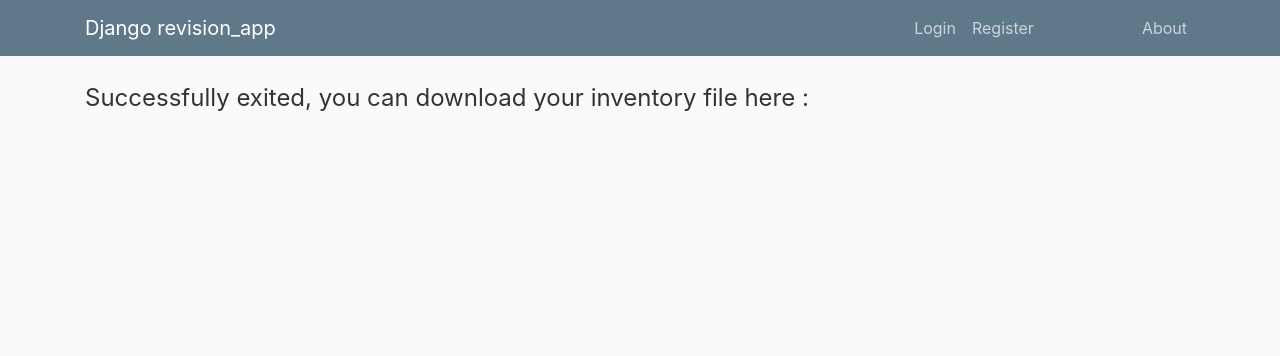
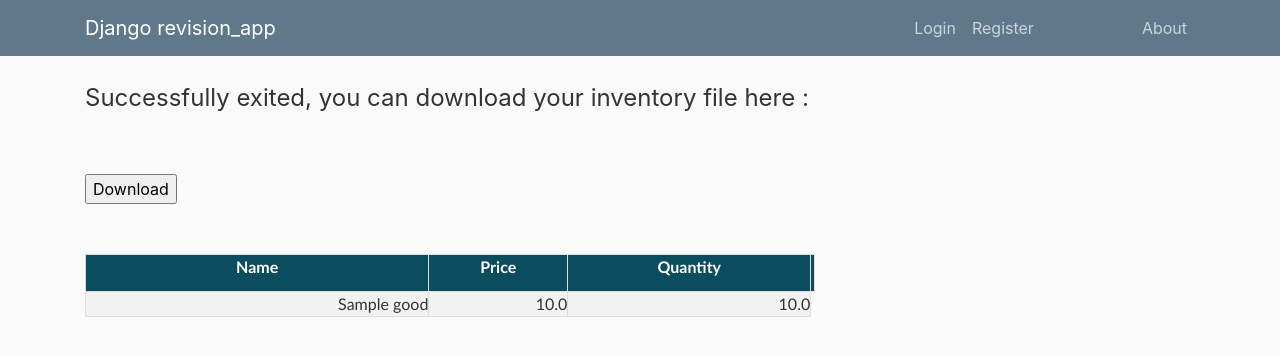
Before and after one commit to jmishev/django__inventory, a Django app: page /end/ in a window 1280 px wide. Shown: the top 356 px of the page. Run offline with Django 3.2, Linux system fonts and the light colour scheme; tables that the repository leaves empty hold one stand-in row (values such as "Sample post"); some libraries are stand-ins or nearby versions.

Commit message:
just before deployment

```diff
--- a/revision_app/templates/revision_app/end.html
+++ b/revision_app/templates/revision_app/end.html
@@ -2,4 +2,42 @@
 {% load crispy_forms_tags %}
 {% block content %}
 <legend> Successfully exited, you can download your inventory file here :</legend>
+
+<input style="margin-top:50px" type="submit" value="Download"  >
+
+<div style="margin-top:50px">
+    <style>
+    #goods {
+      font-family: "Trebuchet MS", Arial, Helvetica, sans-serif;
+      border-collapse: collapse;
+      width: 100%;
+    }
+
+    #goods td, #goods th {
+      border: 1px solid #ddd;
+      padding: 0px;
+    }
+
+    #goods tr:nth-child(even){background-color: #f2f2f2;}
+
+    #goods tr:hover {background-color: #ddd;}
+
+    #goods th {
+      padding-top: px;
+      padding-bottom: 12px;
+      text-align: center;
+      background-color: #0B4C5F;
+      color: white;
+    }
+
+    </style>
+
+    <table id="goods", >
+        <tr><th>Name</th><th>Price</th><th>Quantity</th><th>
+        {% for good in goods %}
+                <tr><td align="right">{{ good.name }}</td><td align="right">{{ good.quantity }}</td><td align="right">{{ good.price}}</td></tr>
+        {% endfor %}
+    </table>
+</div>
+
 {% endblock content %}
--- a/revision_app/views.py
+++ b/revision_app/views.py
@@ -19,9 +19,9 @@ class GoodCreateView(CreateView):
         context['goods'] = Goods.objects.order_by('-id')[:5]
         return context
 
-
 def end(request):
-    return render(request, template_name="revision_app/end.html")
+    context = {'goods': Goods.objects.all()}
+    return render(request, 'revision_app/end.html', context)
 
 def about(request):
     return render(request, template_name="revision_app/about.html")
```
Also changed, not shown: requirements.txt (added, +13 -0 lines).
